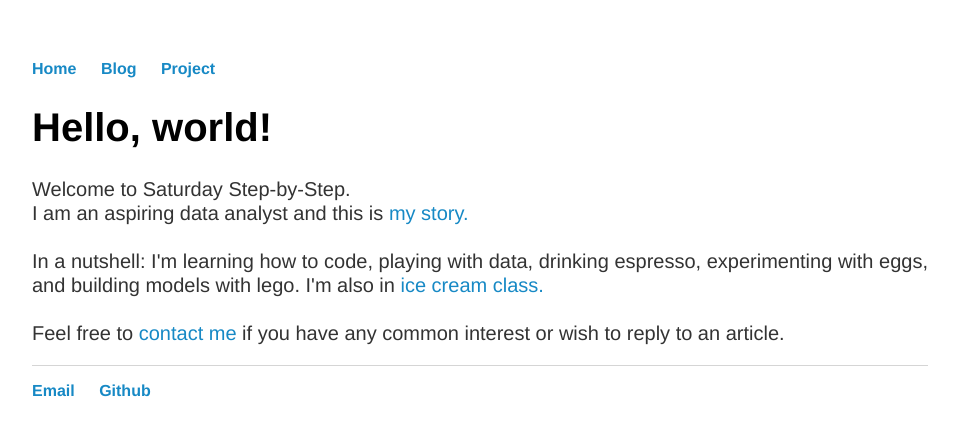
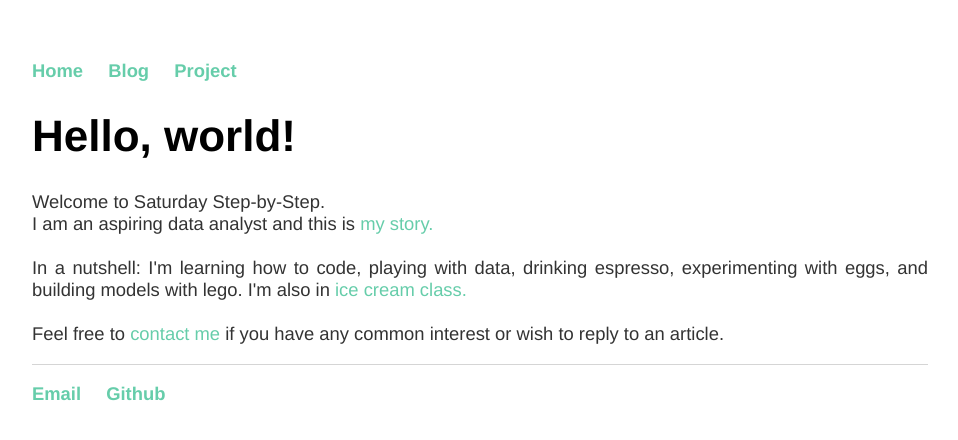
Before and after one commit to saturdaystepbystep/saturdaystepbystep.github.io, a Jekyll site: the page index.html, which Jekyll copies as it is, in a window 1280 px wide. Shown: the top 440 px of the page, without its empty margins (160-1118 px from the left). Built offline with Jekyll 4.4.1, drawn with Linux system fonts in a browser that asks for light colours.

Commit message:
Update main.css

```diff
--- a/css/main.css
+++ b/css/main.css
@@ -2,42 +2,53 @@ body {
   margin: 60px auto;
   width: 70%;
 }
-nav ul, footer ul {
-    font-family:"Helvetica Neue", Helvetica, Arial, sans-serif;
+
+nav ul,
+footer ul {
+  font-family: "Helvetica Neue", Helvetica, Arial, sans-serif;
   padding: 0px;
   list-style: none;
   font-weight: bold;
+  font-size: 1.15em;
 }
-nav ul li, footer ul li {
+
+nav ul li,
+footer ul li {
   display: inline;
   margin-right: 20px;
 }
+
 a {
   text-decoration: none;
-    color: #1789C5;
+  color: #66CDAA;
 }
+
 a:hover {
   text-decoration: underline;
 }
+
 h1 {
-    font-size: 2.5em;
-    font-family:"Helvetica Neue", Helvetica, Arial, sans-serif;
+  font-size: 2.75em;
+  font-family: "Helvetica Neue", Helvetica, Arial, sans-serif;
 }
+
 p {
-    font-size: 1.25em;
+  font-size: 1.15em;
   line-height: 1.2em;
-    font-family:"Helvetica Neue", Helvetica, Arial, sans-serif;
+  font-family: "Helvetica Neue", Helvetica, Arial, sans-serif;
   text-align: justify;
   color: #333;
 }
+
 footer {
   border-top: 1px solid #d5d5d5;
   font-size: 1em;
 }
+
 ul.posts {
   margin: 20px auto 40px;
   font-size: 1.2em;
-    font-family:"Helvetica Neue", Helvetica, Arial, sans-serif;
+  font-family: "Helvetica Neue", Helvetica, Arial, sans-serif;
 }
 
 ul.posts li {
```
Lines whose indentation alone changed are shown as unchanged.
